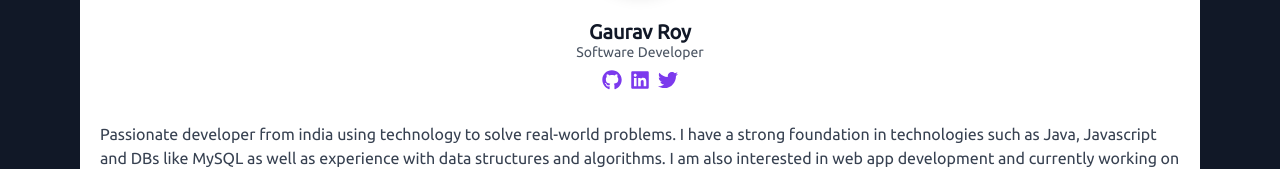
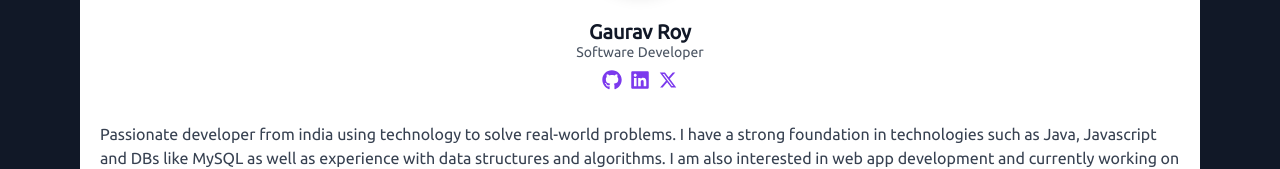
Before and after one commit to gauravxroy/react-portfolio, a React (Create React App) app: page / in a window 1280 px wide. Shown: the part 1178-1347 px from the top of the page. Built offline with nearby package versions, Linux system fonts and the light colour scheme; a web font is replaced by a local one.

Commit message:
twitter new logo updated

```diff
--- a/src/components/Footer/Footer.jsx
+++ b/src/components/Footer/Footer.jsx
@@ -6,6 +6,7 @@ import {
   FaTwitter,
 } from "react-icons/fa";
 import { MdOutlineWork } from "react-icons/md";
+import { RiTwitterXFill } from "react-icons/ri";
 const Footer = () => {
   return (
     <footer className="bg-[#1e293b] pt-12 ">
@@ -71,7 +72,7 @@ const Footer = () => {
                   className="text-gray-300  "
                 >
                   {" "}
-                  <FaTwitter size={20} />
+                  <RiTwitterXFill size={20} />
                 </a>
               </span>
             </div>
--- a/src/components/UI/About.jsx
+++ b/src/components/UI/About.jsx
@@ -1,7 +1,7 @@
 import React from "react";
 import AvatarImg from "../Asset/Images/profile-pic.png";
-import { FaGithub, FaLinkedin, FaTwitter } from "react-icons/fa";
-
+import { FaGithub, FaLinkedin } from "react-icons/fa";
+import { RiTwitterXFill } from "react-icons/ri";
 const About = () => {
   return (
     <section id="about" className=" bg-[#111827] ">
@@ -55,7 +55,7 @@ const About = () => {
                 <span>
                   <a href="/">
                     {" "}
-                    <FaTwitter size={20} />
+                    <RiTwitterXFill size={20} />
                   </a>
                 </span>
               </div>
```
